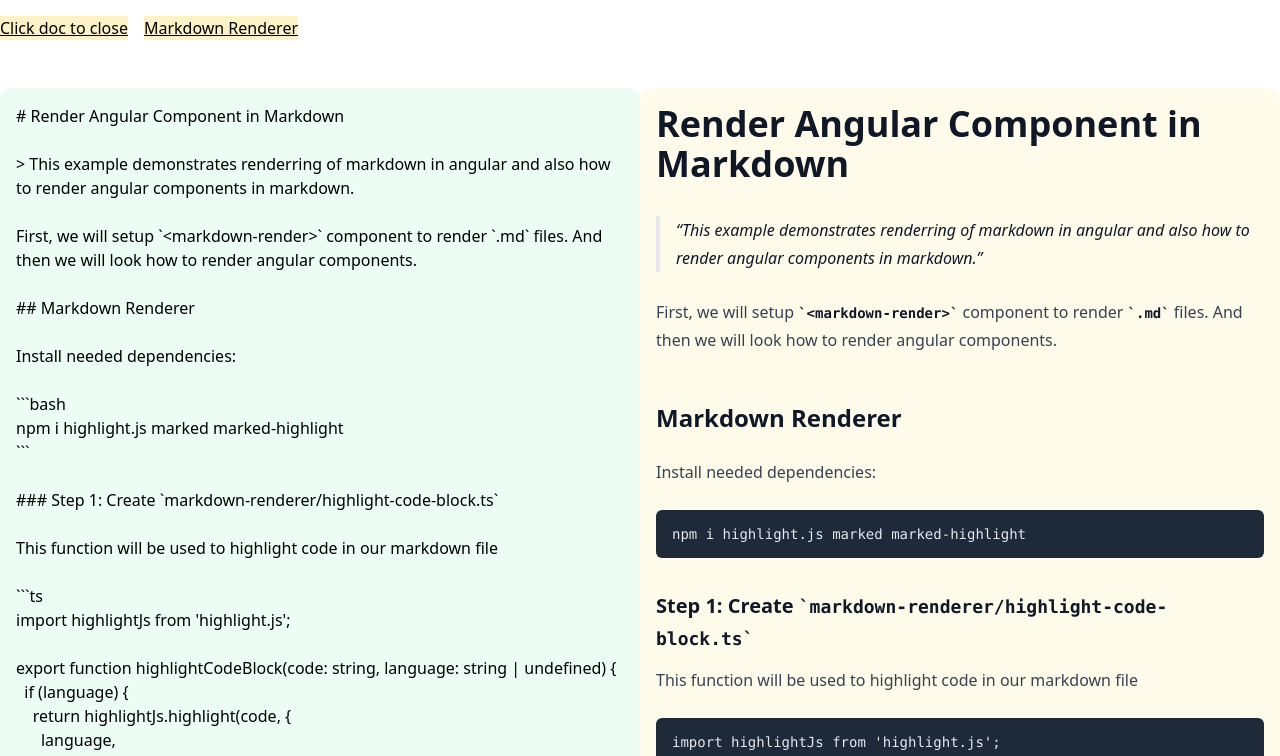
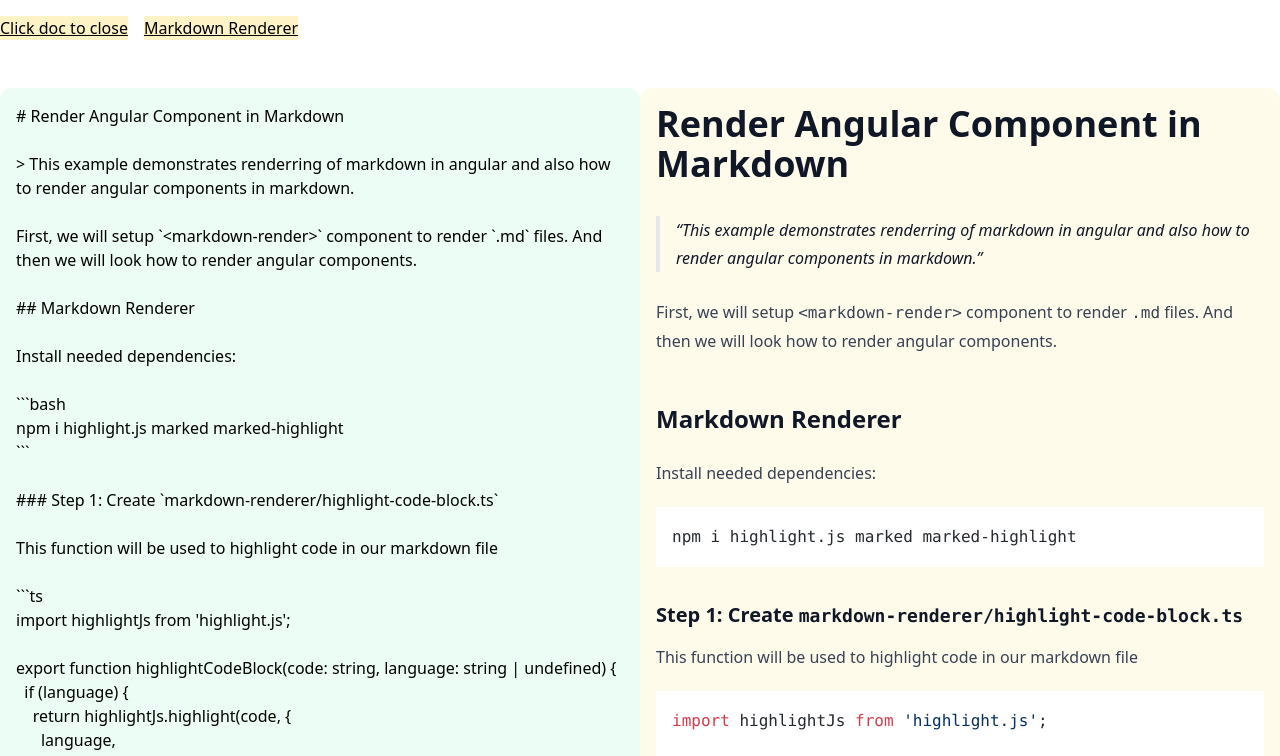
Before and after one commit to orrest/angular-playground, an Angular app: page /md-renderer in a window 1280 px wide. Shown: the top 756 px of the page. Built offline with nearby package versions, Linux system fonts and the light colour scheme.

Commit message:
highlight code

```diff
--- a/package.json
+++ b/package.json
@@ -19,6 +19,7 @@
     "@angular/platform-browser-dynamic": "^19.2.0",
     "@angular/router": "^19.2.0",
     "@tailwindcss/postcss": "^4.1.7",
+    "highlight.js": "^11.11.1",
     "marked": "^15.0.12",
     "postcss": "^8.5.3",
     "rxjs": "~7.8.0",
--- a/src/app/md-renderer/md-renderer.component.ts
+++ b/src/app/md-renderer/md-renderer.component.ts
@@ -1,5 +1,6 @@
 import { Component, ElementRef, effect, inject, input } from '@angular/core';
 import { markdownToHtml } from './utils/transform-markdown';
+import highlightJs from 'highlight.js';
 
 @Component({
   selector: 'md-renderer',
@@ -26,5 +27,7 @@ export class MdRendererComponent {
 
   updateElementContent(rawHTML: string) {
     this._elementRef.nativeElement.innerHTML = rawHTML;
+
+    highlightJs.highlightAll();
   }
 }
--- a/src/styles.css
+++ b/src/styles.css
@@ -1,6 +1,10 @@
 /* You can add global styles to this file, and also import other style files */
 @import "tailwindcss";
+@import 'highlight.js/styles/github.css';
+
 @plugin "@tailwindcss/typography";
+
+@config "./tailwind.config.js";
 
 @layer base {
   a {
--- /dev/null
+++ b/src/tailwind.config.js
@@ -0,0 +1,21 @@
+/** @type {import('tailwindcss').Config} */
+module.exports = {
+  theme: {
+    extend: {
+      typography: {
+        DEFAULT: {
+          css: {
+            pre: false,
+            code: false,
+            "code::before": false,
+            "code::after": false,
+          },
+        },
+      },
+    },
+  },
+  plugins: [
+    require("@tailwindcss/typography"),
+    // 其他插件
+  ],
+};
```
Also changed, not shown: 1 other file (tests, documents, lock files or other folders).
